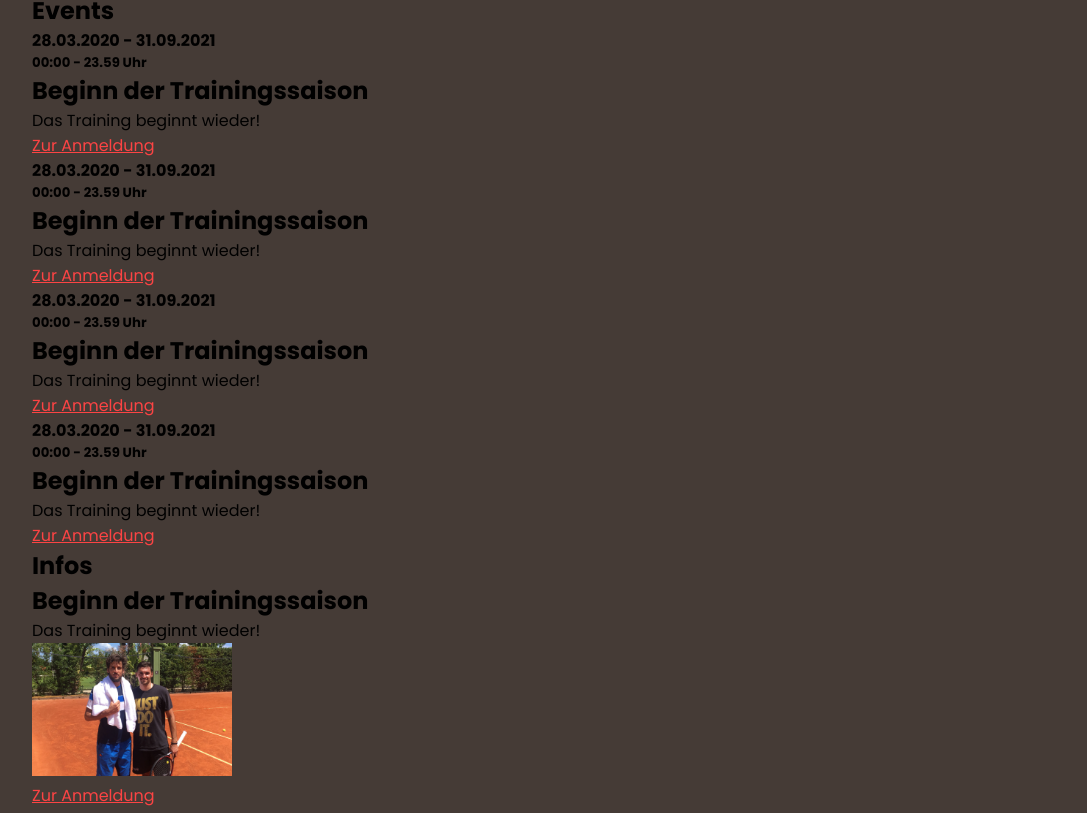
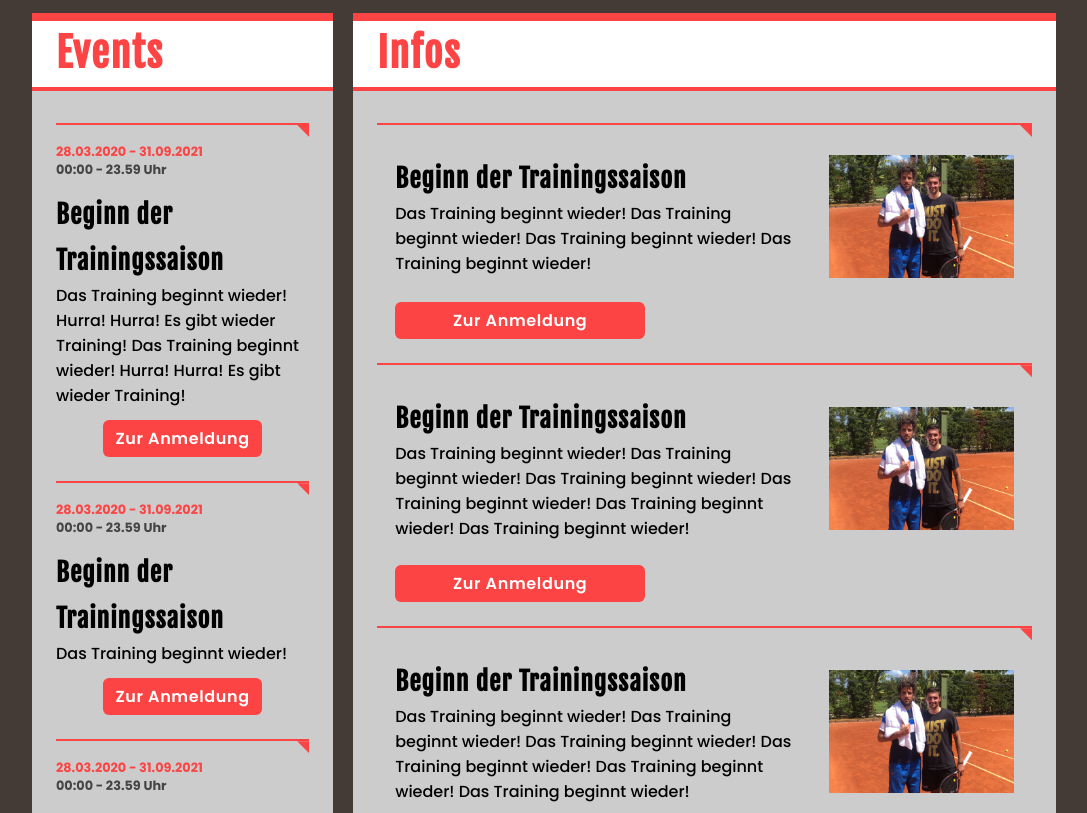
Before and after one commit to nikita-reva/tennis-instructor-website, a React (Create React App) app: page / in a window 1280 px wide. Shown: the part 1087-1900 px from the top of the page, without its empty margins (96-1183 px from the left). Built offline with nearby package versions, Linux system fonts and the light colour scheme.

Commit message:
Home screen Billboard added

```diff
--- a/public/index.html
+++ b/public/index.html
@@ -1,5 +1,5 @@
 <!DOCTYPE html>
-<html lang="en">
+<html lang="de">
 	<head>
 		<meta charset="utf-8" />
 		<link rel="icon" href="%PUBLIC_URL%/favicon.ico" />
--- a/src/app/layout/components/events-components/Events.elements.jsx
+++ b/src/app/layout/components/events-components/Events.elements.jsx
@@ -3,30 +3,123 @@ import { Link } from 'react-router-dom'
 
 export const EventsContainer = styled.div`
 	width: 100%;
+	max-width: 600px;
+	display: flex;
+	position: relative;
+	flex-direction: column;
+	background: #fff;
+
+	&::after {
+		content: '';
+		position: absolute;
+		top: 0;
+		left: 0;
+		width: 100%;
+		height: 8px;
+		background-color: var(--secondary-color);
+	}
+`
+
+export const EventsHeading = styled.h1`
+	font-family: 'Fjalla One', sans-serif;
+	font-weight: 700;
+	letter-spacing: 0.1rem;
+	font-size: 2.5rem;
+	line-height: 1.4;
+	padding: 12px 24px 6px 24px;
+	color: var(--secondary-color);
+`
+
+export const EventsWrapper = styled.div`
+	background: #ccc;
+	padding: 12px 24px;
+	position: relative;
+
+	&::after {
+		content: '';
+		position: absolute;
+		top: 0;
+		left: 0;
+		width: 100%;
+		height: 4px;
+		background-color: var(--secondary-color);
+	}
+`
+
+export const Event = styled.div`
+	width: 100%;
+	margin: 24px 0;
 	display: flex;
 	flex-direction: column;
+	border-top: 2px solid var(--secondary-color);
+	padding-top: 18px;
+	position: relative;
+
+	&::after {
+		content: '';
+		position: absolute;
+		clip-path: polygon(100% 100%, 0 0, 100% 0);
+		top: 0;
+		right: 0;
+		width: 12px;
+		height: 12px;
+		background-color: var(--secondary-color);
+	}
 `
 
-export const EventsHeading = styled.h1``
+export const EventPointInTime = styled.div`
+	display: flex;
+	flex-direction: column;
+	align-items: flex-start;
+	margin-bottom: 12px;
+`
 
-export const EventsWrapper = styled.div``
+export const EventDate = styled.h5`
+	white-space: nowrap;
+	font-size: 0.8em;
+	color: var(--secondary-color);
+`
 
-export const Event = styled.div`
+export const EventTime = styled.h5`
+	font-size: 0.8em;
+	color: #444;
+`
+
+export const EventInfo = styled.div`
 	width: 100%;
 	display: flex;
 	flex-direction: column;
 `
 
-export const EventPointInTime = styled.div``
+export const EventTitle = styled.h2`
+	font-family: 'Fjalla One', sans-serif;
+	line-height: 1.8;
+	font-weight: 700;
+	font-size: 1.6rem;
+	letter-spacing: 0.06rem;
+`
 
-export const EventDate = styled.h4``
+export const EventDescription = styled.p`
+	width: 100%;
+	font-weight: 500;
+`
 
-export const EventTime = styled.h5``
+export const EventLink = styled(Link)`
+	display: block;
+	align-self: center;
+	min-width: 60%;
+	font-weight: 600;
+	letter-spacing: 0.04rem;
+	text-decoration: none;
+	text-align: center;
+	color: #fff;
+	background: var(--secondary-color);
+	border-radius: 6px;
+	padding: 6px 12px;
+	margin-top: 12px;
+	transition: all 0.1s ease-in;
 
-export const EventInfo = styled.div``
-
-export const EventTitle = styled.h2``
-
-export const EventDescription = styled.p``
-
-export const EventLink = styled(Link)``
+	&:hover {
+		transform: scale(0.98);
+	}
+`
--- a/src/app/layout/components/hero-components/Hero.elements.jsx
+++ b/src/app/layout/components/hero-components/Hero.elements.jsx
@@ -87,6 +87,6 @@ export const HeroLink = styled(Link)`
 	color: #fff;
 	background: var(--secondary-color);
 	border-radius: 10px;
-	padding: 15px 25px;
+	padding: 12px 24px;
 	margin-top: 24px;
 `
--- a/src/app/layout/components/infos-components/Infos.elements.jsx
+++ b/src/app/layout/components/infos-components/Infos.elements.jsx
@@ -4,29 +4,143 @@ import { Link } from 'react-router-dom'
 export const InfosContainer = styled.div`
 	width: 100%;
 	display: flex;
+	position: relative;
 	flex-direction: column;
+	background: #fff;
+
+	&::after {
+		content: '';
+		position: absolute;
+		top: 0;
+		left: 0;
+		width: 100%;
+		height: 8px;
+		background-color: var(--secondary-color);
+	}
 `
 
-export const InfosHeading = styled.h1``
+export const InfosHeading = styled.h1`
+	font-family: 'Fjalla One', sans-serif;
+	font-weight: 700;
+	letter-spacing: 0.1rem;
+	font-size: 2.5rem;
+	line-height: 1.4;
+	padding: 12px 24px 6px 24px;
+	color: var(--secondary-color);
+`
 
-export const InfosWrapper = styled.div``
+export const InfosWrapper = styled.div`
+	background: #ccc;
+	padding: 12px 24px;
+	position: relative;
+
+	&::after {
+		content: '';
+		position: absolute;
+		top: 0;
+		left: 0;
+		width: 100%;
+		height: 4px;
+		background-color: var(--secondary-color);
+	}
+`
 
 export const Info = styled.div`
 	width: 100%;
+	margin: 24px 0;
 	display: flex;
 	flex-direction: column;
+	border-top: 2px solid var(--secondary-color);
+	padding-top: 18px;
+	position: relative;
+
+	&::after {
+		content: '';
+		position: absolute;
+		clip-path: polygon(100% 100%, 0 0, 100% 0);
+		top: 0;
+		right: 0;
+		width: 12px;
+		height: 12px;
+		background-color: var(--secondary-color);
+	}
 `
 
-export const InfoContent = styled.div``
+export const InfoMediaContainer = styled.div`
+	display: flex;
+	flex-direction: column;
 
-export const InfoTitle = styled.h2``
+	@media screen and (min-width: 992px) {
+		flex-direction: row;
+		justify-content: space-between;
+	}
+`
 
-export const InfoText = styled.p``
+export const InfoContent = styled.div`
+	display: flex;
+	flex-direction: column;
+	padding: 6px 9px;
 
-export const InfoImageContainer = styled.div``
+	@media screen and (min-width: 992px) {
+		flex-basis: 70%;
+		padding: 12px 18px;
+	}
+`
+
+export const InfoTitle = styled.h2`
+	font-family: 'Fjalla One', sans-serif;
+	line-height: 1.8;
+	font-weight: 700;
+	font-size: 1.6rem;
+	letter-spacing: 0.06rem;
+`
+
+export const InfoText = styled.p`
+	width: 100%;
+	font-weight: 500;
+`
+
+export const InfoImageContainer = styled.div`
+	display: grid;
+	place-items: center;
+	align-self: center
+	border-radius: 10px;
+	overflow: hidden;
+	margin: 6px 9px;
+
+	@media screen and (min-width: 992px) {
+		flex-basis: 30%;
+		margin: 12px 18px;
+	}
+`
 
 export const InfoImage = styled.img`
-	width: 200px;
+	width: 100%;
+	object-fit: cover;
 `
 
-export const InfoLink = styled(Link)``
+export const InfoLink = styled(Link)`
+	display: block;
+	align-self: flex-start;
+	width: 60%;
+	max-width: 250px;
+	font-weight: 600;
+	letter-spacing: 0.04rem;
+	text-decoration: none;
+	text-align: center;
+	color: #fff;
+	background: var(--secondary-color);
+	border-radius: 6px;
+	padding: 6px 12px;
+	margin-top: 12px;
+	margin-left: 9px;
+	transition: all 0.1s ease-in;
+
+	@media screen and (min-width: 992px) {
+		margin-left: 18px;
+	}
+
+	&:hover {
+		transform: scale(0.98);
+	}
+`
--- a/src/app/layout/components/infos-components/Infos.jsx
+++ b/src/app/layout/components/infos-components/Infos.jsx
@@ -5,6 +5,7 @@ import {
 	InfosHeading,
 	InfosWrapper,
 	Info,
+	InfoMediaContainer,
 	InfoContent,
 	InfoTitle,
 	InfoText,
@@ -20,6 +21,7 @@ const Infos = ({ infos }) => {
 			<InfosWrapper>
 				{infos.map((info, index) => (
 					<Info key={index}>
+						<InfoMediaContainer>
 							<InfoContent>
 								<InfoTitle>{info.title}</InfoTitle>
 								<InfoText>{info.text}</InfoText>
@@ -27,6 +29,7 @@ const Infos = ({ infos }) => {
 							<InfoImageContainer>
 								<InfoImage src={info.image} alt={info.alt} />
 							</InfoImageContainer>
+						</InfoMediaContainer>
 						<InfoLink to={info.linkTo}>{info.linkText}</InfoLink>
 					</Info>
 				))}
--- a/src/app/layout/screens/HomeScreen/Data.js
+++ b/src/app/layout/screens/HomeScreen/Data.js
@@ -57,7 +57,8 @@ export const EventsData = [
 		date: '28.03.2020 - 31.09.2021',
 		time: '00:00 - 23.59 Uhr',
 		title: 'Beginn der Trainingssaison',
-		description: 'Das Training beginnt wieder!',
+		description:
+			'Das Training beginnt wieder! Hurra! Hurra! Es gibt wieder Training! Das Training beginnt wieder! Hurra! Hurra! Es gibt wieder Training!',
 		linkTo: '/anmeldung',
 		linkText: 'Zur Anmeldung',
 	},
@@ -90,7 +91,26 @@ export const EventsData = [
 export const InfosData = [
 	{
 		title: 'Beginn der Trainingssaison',
-		text: 'Das Training beginnt wieder!',
+		text:
+			'Das Training beginnt wieder! Das Training beginnt wieder! Das Training beginnt wieder! Das Training beginnt wieder!',
+		image: require('./images/img1.JPG').default,
+		alt: 'tennis',
+		linkTo: '/anmeldung',
+		linkText: 'Zur Anmeldung',
+	},
+	{
+		title: 'Beginn der Trainingssaison',
+		text:
+			'Das Training beginnt wieder! Das Training beginnt wieder! Das Training beginnt wieder! Das Training beginnt wieder! Das Training beginnt wieder! Das Training beginnt wieder!',
+		image: require('./images/img1.JPG').default,
+		alt: 'tennis',
+		linkTo: '/anmeldung',
+		linkText: 'Zur Anmeldung',
+	},
+	{
+		title: 'Beginn der Trainingssaison',
+		text:
+			'Das Training beginnt wieder! Das Training beginnt wieder! Das Training beginnt wieder! Das Training beginnt wieder! Das Training beginnt wieder! Das Training beginnt wieder!',
 		image: require('./images/img1.JPG').default,
 		alt: 'tennis',
 		linkTo: '/anmeldung',
--- a/src/app/layout/screens/HomeScreen/HomeScreen.jsx
+++ b/src/app/layout/screens/HomeScreen/HomeScreen.jsx
@@ -8,6 +8,20 @@ import ScreenContainer from '../ScreenContainer'
 import { HeroHomeScreen, ImageSliderData, EventsData, InfosData } from './Data'
 import { Hero, Events, Infos, ImageSlider } from '../../components'
 
+const Billboard = styled.div`
+	display: flex;
+	padding: 20px 0;
+	gap: 20px;
+`
+
+const BillboardEventsContainer = styled.div`
+	flex-basis: 30%;
+`
+
+const BillboardInfosContainer = styled.div`
+	flex-basis: 70%;
+`
+
 const HomeScreen = () => {
 	return (
 		<ScreenContainer>
@@ -16,10 +30,14 @@ const HomeScreen = () => {
 			</ContentContainer>
 			<ContentContainer>
 				<ContentSection>
-					<Events events={EventsData} />
-				</ContentSection>
-				<ContentSection>
-					<Infos infos={InfosData} />
+					<Billboard>
+						<BillboardEventsContainer>
+							<Events events={EventsData} />
+						</BillboardEventsContainer>
+						<BillboardInfosContainer>
+							<Infos infos={InfosData} />
+						</BillboardInfosContainer>
+					</Billboard>
 				</ContentSection>
 			</ContentContainer>
 			<ContentContainer>
--- a/src/app/layout/styles.css
+++ b/src/app/layout/styles.css
@@ -1,5 +1,5 @@
 @import url('https://fonts.googleapis.com/css2?family=Poppins:ital,wght@0,400;0,500;0,600;0,700;0,800;0,900&display=swap');
-@import url('https://fonts.googleapis.com/css2?family=Fjalla+One:ital,wght@0,400;1,400&display=swap');
+@import url('https://fonts.googleapis.com/css2?family=Fjalla+One:ital,wght@0,400;0,500;0,600;0,700;1,400&display=swap');
 
 * {
 	padding: 0;
```
Also changed, not shown: 1 other file (tests, documents, lock files or other folders). Lines whose indentation alone changed are shown as unchanged.
